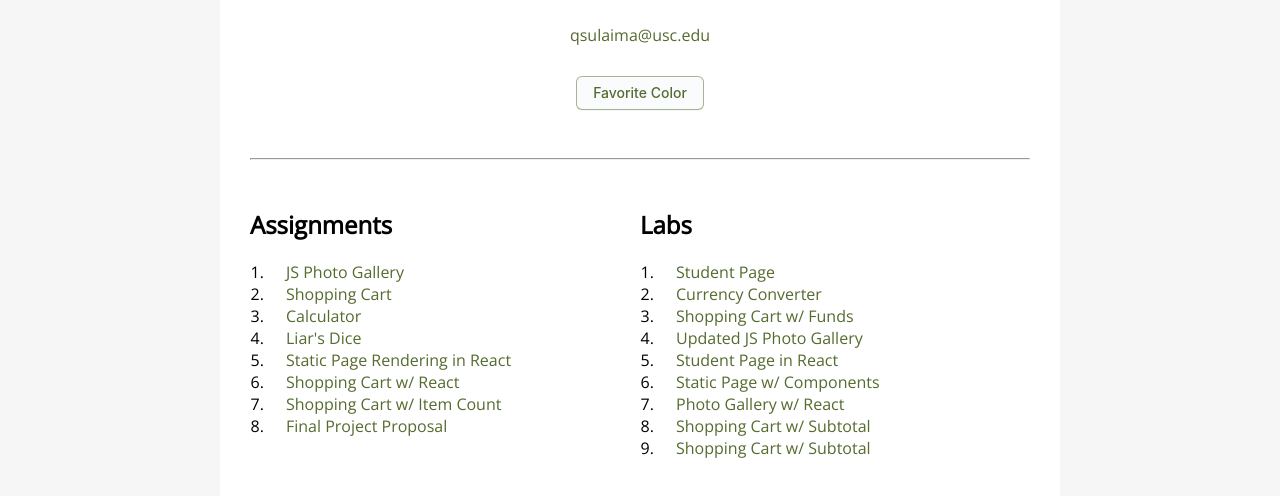
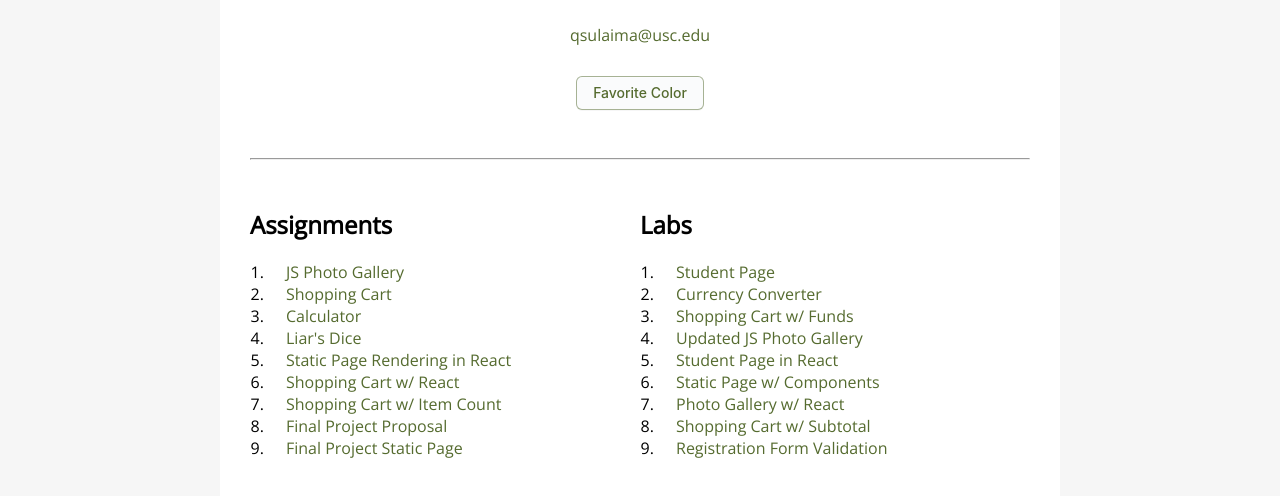
Before and after one commit to uscwebdev/itp301-submissions-qaisarsulaiman, a plain HTML site: page index.html in a window 1280 px wide. Shown: the part 156-652 px from the top of the page. Drawn offline with nearby package versions, Linux system fonts and the light colour scheme.

Commit message:
Update index.html

```diff
--- a/index.html
+++ b/index.html
@@ -150,6 +150,7 @@
                     <li><a href="https://stackblitz.com/edit/react-fjyewy?file=src%2Findex.js">Shopping Cart w/ React</a></li>
                     <li><a href="https://stackblitz.com/edit/react-g4jh3c?file=src%2FItemCount.js">Shopping Cart w/ Item Count</a></li>
                     <li><a href="assignment08/index.html">Final Project Proposal</a></li>
+                    <li><a href="https://stackblitz.com/edit/react-rtxder?file=src%2FItems.js">Final Project Static Page</a></li>
                 </ol>
             </div> <!-- End assignments -->
             <div id="labs" class="col-2">
@@ -163,7 +164,7 @@
                     <li><a href="https://stackblitz.com/edit/react-1g5uhd?file=src%2Findex.js">Static Page w/ Components</a></li>
                     <li><a href="https://stackblitz.com/edit/react-gex3xf?file=src%2FButtons.js">Photo Gallery w/ React</a></li>
                     <li><a href="https://stackblitz.com/edit/react-rtx7py?file=src%2FItems.js">Shopping Cart w/ Subtotal</a></li>
-                    <li><a href="https://stackblitz.com/edit/react-gausmo?file=src%2FForm.js">Shopping Cart w/ Subtotal</a></li>
+                    <li><a href="https://stackblitz.com/edit/react-gausmo?file=src%2FForm.js">Registration Form Validation</a></li>
                 </ol>
             </div> <!-- End labs -->
             <div class="clear-float"></div>
```
